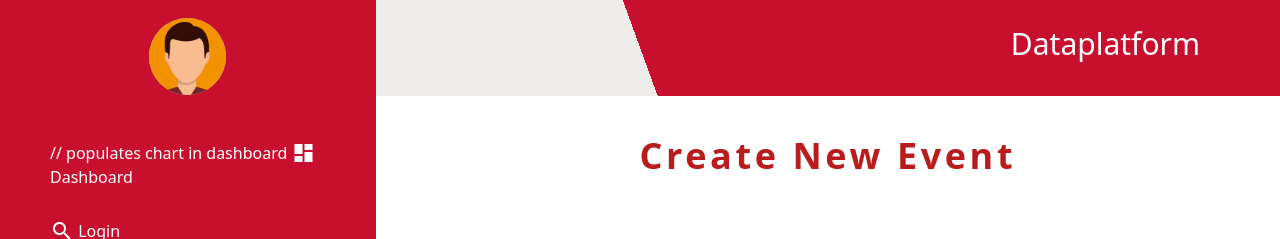
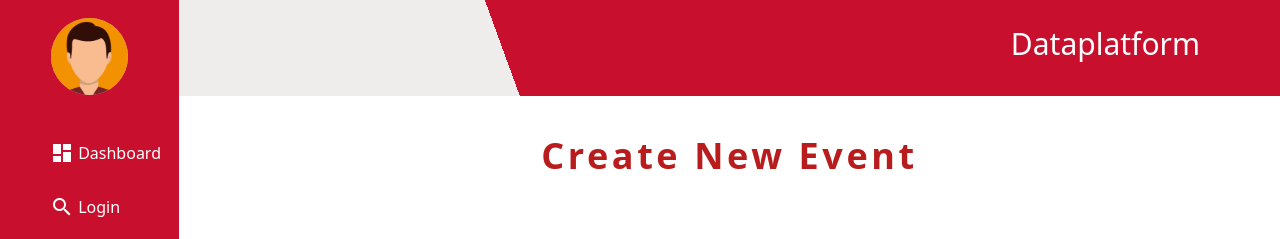
Before and after one commit to CIS-Spring-2023/project-cis_4339_project_9, a Vue app in the folder frontend/: page /eventform in a window 1280 px wide. Shown: the top 239 px of the page. Built offline with nearby package versions, Linux system fonts and the light colour scheme; no server answers.

Commit message:
Removed comment

```diff
--- a/frontend/src/App.vue
+++ b/frontend/src/App.vue
@@ -31,7 +31,7 @@ export default {
         <nav class="mt-10">
           <ul class="flex flex-col gap-4">
             <li>
-              <router-link to="/chart" class="nav-link"> // populates chart in dashboard
+              <router-link to="/chart" class="nav-link">
                 <span
                   style="position: relative; top: 6px"
                   class="material-icons"
```
